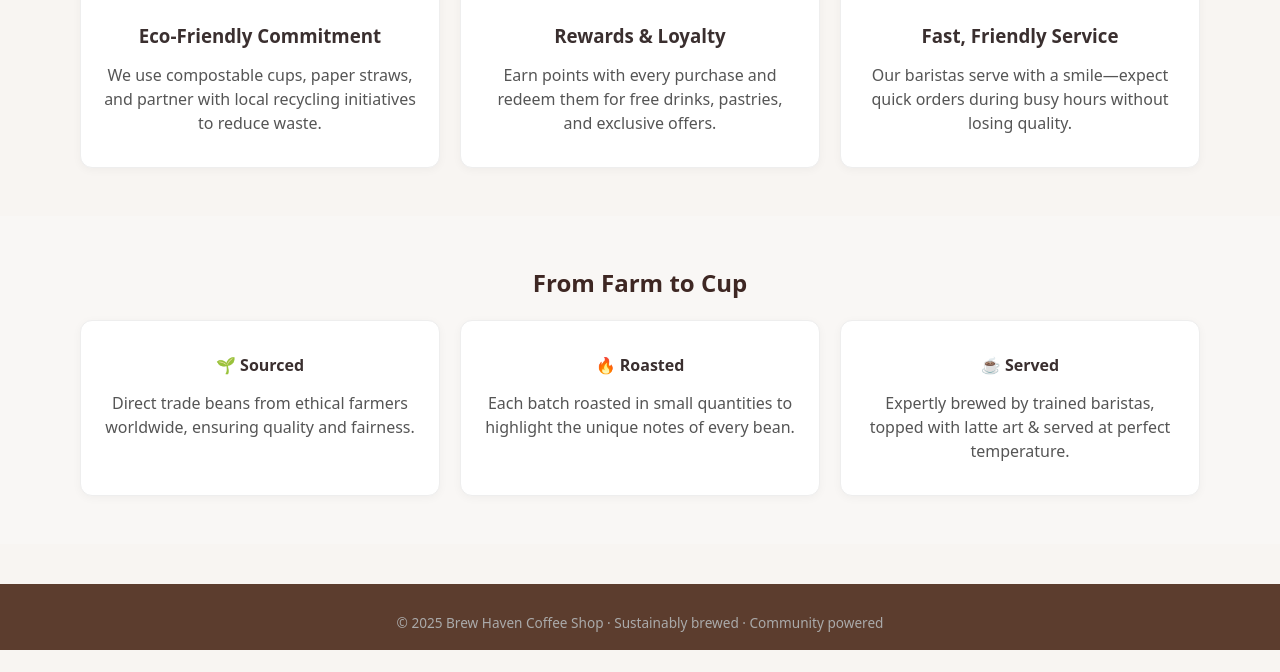
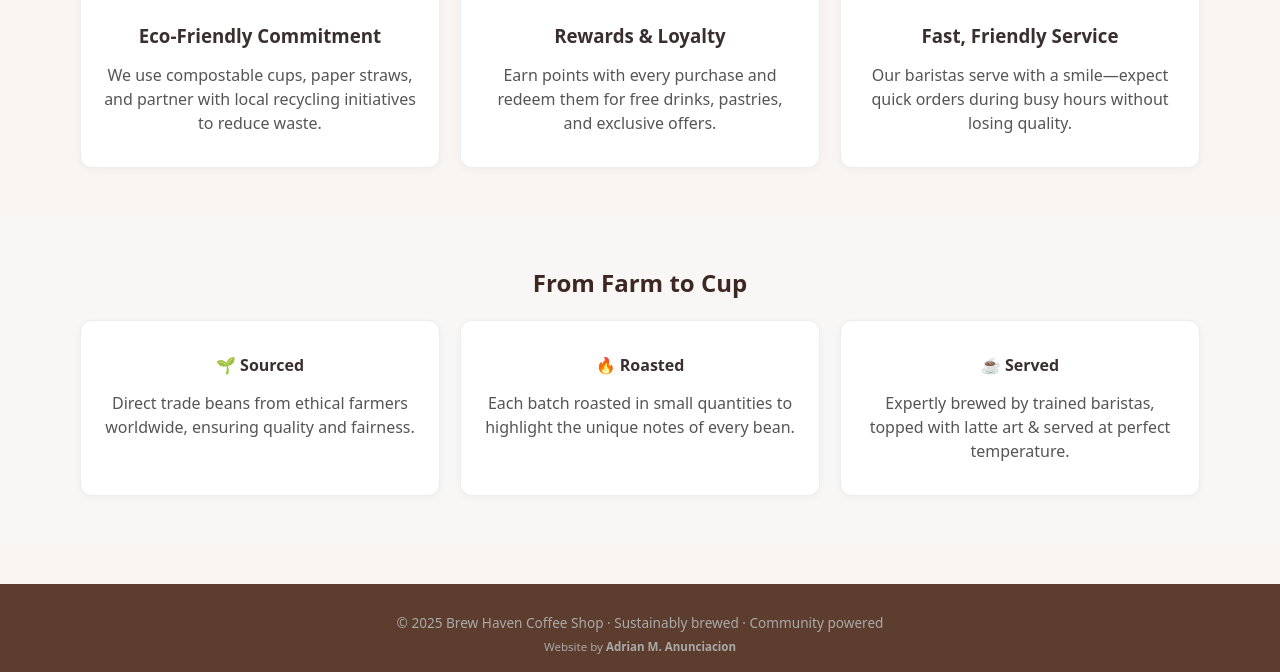
Before and after one commit to AdrianM16/brew-haven, a plain HTML site: page features.html in a window 1280 px wide. Shown: the part 612-1284 px from the top of the page. Before the commit the page ends 1262 px from the top, so only its background shows below. Drawn offline with Linux system fonts and the light colour scheme.

Commit message:
Update features.html

```diff
--- a/features.html
+++ b/features.html
@@ -117,7 +117,9 @@
 <footer>
   <div class="container">
     <p>© 2025 Brew Haven Coffee Shop · Sustainably brewed · Community powered</p>
+    <p style="font-size:0.85em; margin-top:4px;">Website by <strong>Adrian M. Anunciacion</strong></p>
   </div>
 </footer>
+
 </body>
 </html>
```
Lines whose indentation alone changed are shown as unchanged.
